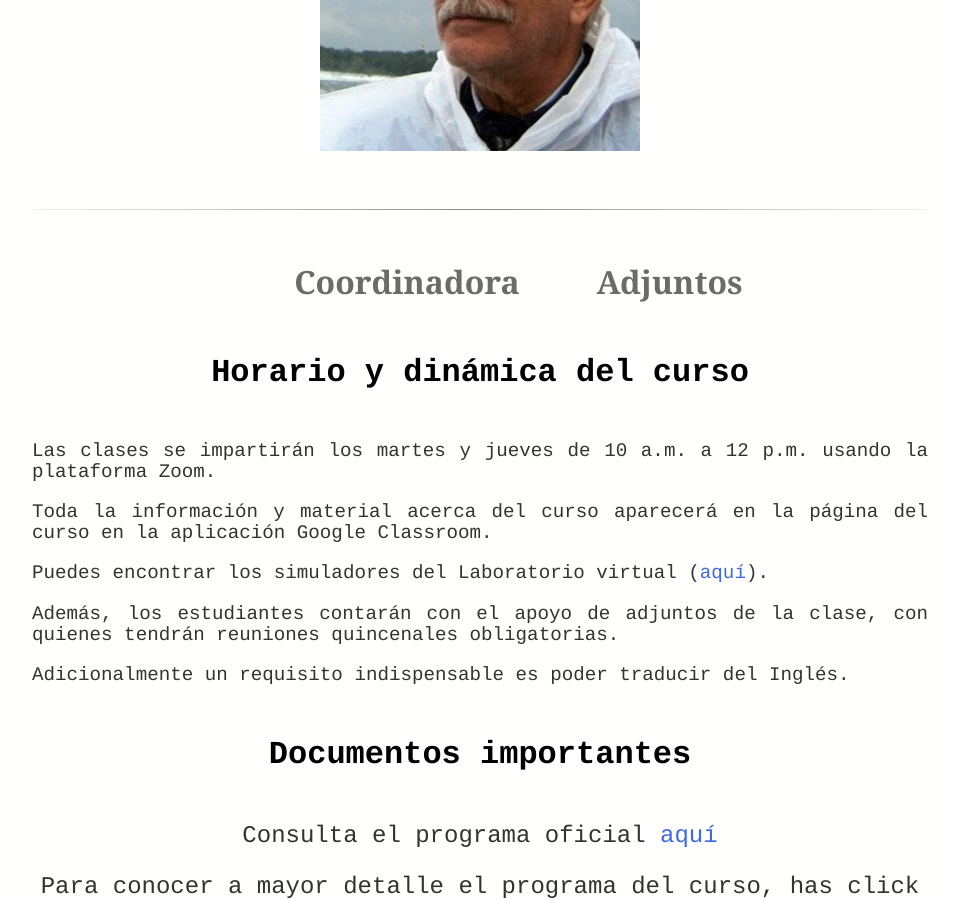
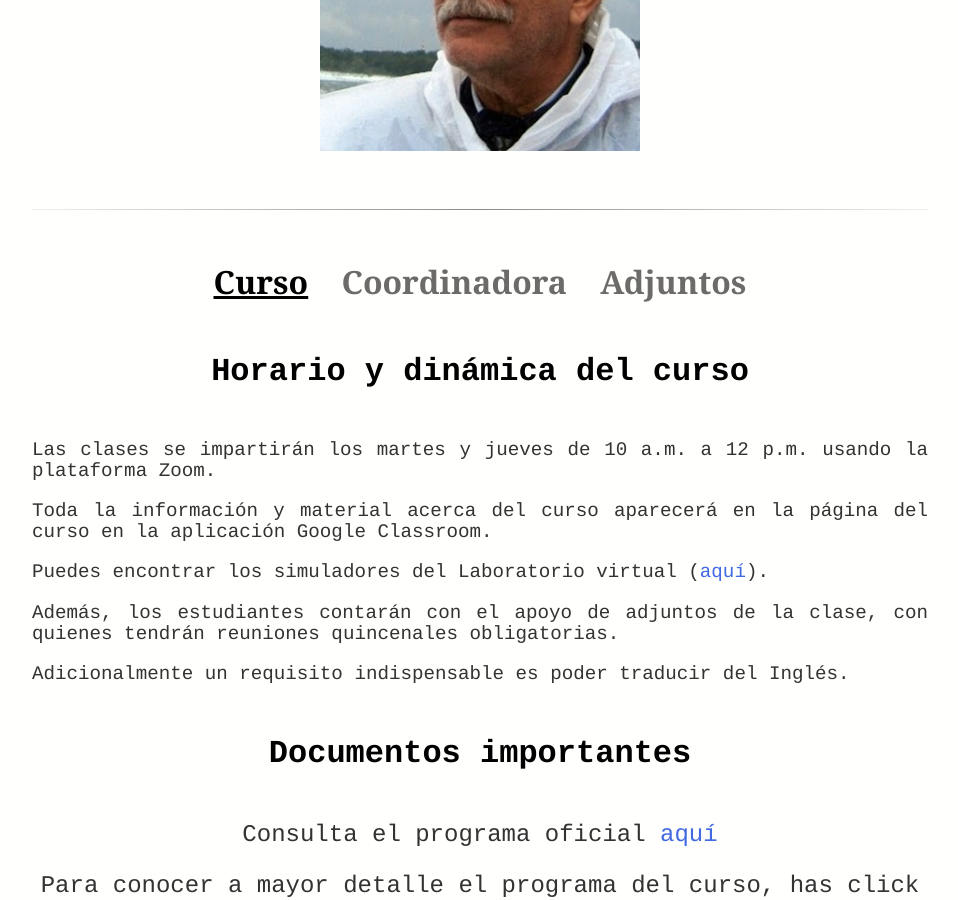
Before and after one commit to BouzasLab25/bouzaslab25.github.io, a Jekyll site: the page built from cursos/ACAIIPrueba.html, in a window 1280 px wide and 900 px high, scrolled down 826 px. Shown: the whole window, without its empty margins (160-1118 px from the left). Built offline with Jekyll 4.4.1, drawn with Linux system fonts in a browser that asks for light colours.

Commit message:
Update ACAIIPrueba.html

```diff
--- a/cursos/ACAIIPrueba.html
+++ b/cursos/ACAIIPrueba.html
@@ -14,7 +14,7 @@
 
 <hr class="style14">
 
-<h3 </a>&nbsp;&nbsp;&nbsp;&nbsp;<a href="/cursos/Coordinadora.html" style="color:#6d6a6a;font-size: 1em;font-family:'Georgia';">Coordinadora</a>&nbsp;&nbsp;&nbsp;&nbsp;<a href="/cursos/Adjuntos.html" style="color:#6d6a6a;font-size: 1em;font-family:'Georgia';">Adjuntos</a></h3>
+<h3 style="color:black;font-size: 2em;font-family:'Georgia';"><u>Curso</u></a>&nbsp;&nbsp;&nbsp;&nbsp;<a href="/cursos/Coordinadora.html" style="color:#6d6a6a;font-size: 1em;font-family:'Georgia';">Coordinadora</a>&nbsp;&nbsp;&nbsp;&nbsp;<a href="/cursos/Adjuntos.html" style="color:#6d6a6a;font-size: 1em;font-family:'Georgia';">Adjuntos</a></h3>
 </p>
 
 <h3 ALIGN=center>Horario y dinámica del curso</h3>
```
